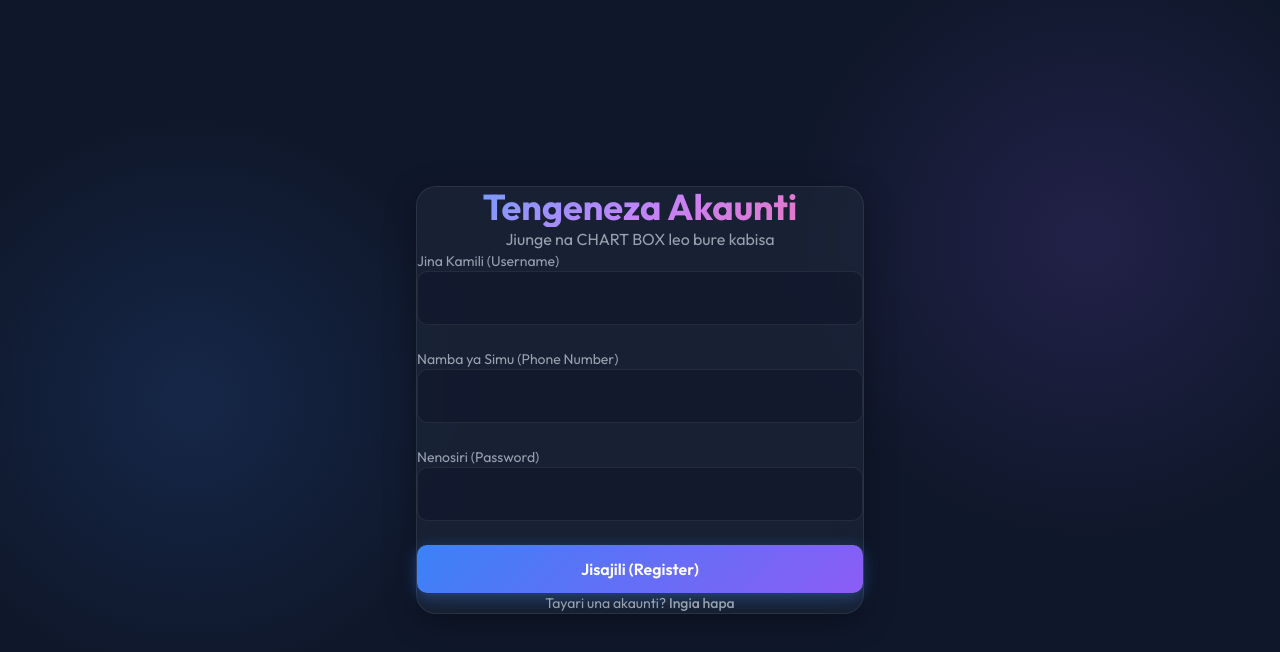
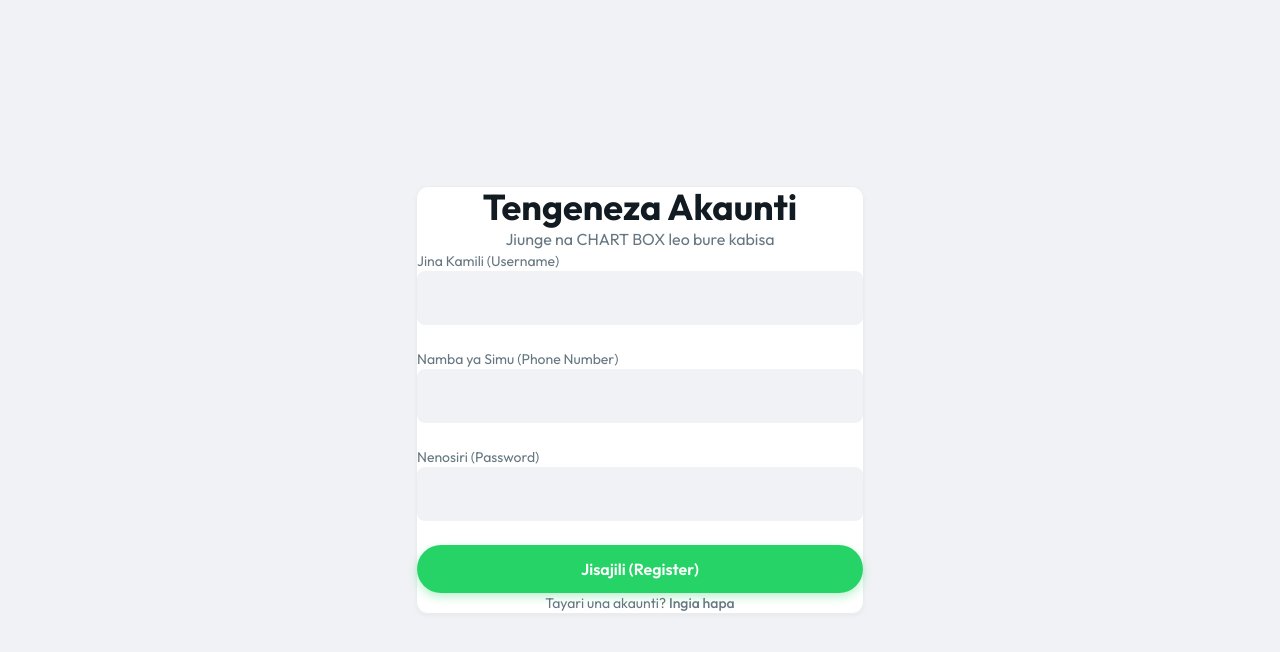
Before and after one commit to mindenlabs24-cpu/chartbox, a Next.js app: page /register in a window 1280 px wide. Shown: the top 652 px of the page. Built offline with nearby package versions, Linux system fonts and the light colour scheme.

Commit message:
Implement WhatsApp White/Green Theme

```diff
--- a/src/app/(auth)/login/page.tsx
+++ b/src/app/(auth)/login/page.tsx
@@ -41,7 +41,7 @@
         <h2 className="title-gradient text-3xl md:text-4xl mb-2 text-center font-bold">
           Karibu Tena
         </h2>
-        <p className="text-gray-400 text-center mb-8 text-sm md:text-base">
+        <p className="text-[#667781] text-center mb-8 text-sm md:text-base">
           Ingia kwenye akaunti yako ya CHART BOX
         </p>
 
@@ -53,7 +53,7 @@
 
         <form onSubmit={handleSubmit} className="flex flex-col gap-6">
           <div>
-            <label className="block mb-2 text-sm text-gray-400">
+            <label className="block mb-2 text-sm text-[#667781]">
               Jina la Mtumiaji (Username)
             </label>
             <input
@@ -66,7 +66,7 @@
           </div>
 
           <div>
-            <label className="block mb-2 text-sm text-gray-400">
+            <label className="block mb-2 text-sm text-[#667781]">
               Nenosiri (Password)
             </label>
             <input
@@ -83,8 +83,8 @@
           </button>
         </form>
 
-        <div className="mt-8 text-center text-sm text-gray-400">
-          Huna akaunti? <Link href="/register" className="text-blue-500 font-medium hover:underline">Jisajili hapa</Link>
+        <div className="mt-8 text-center text-sm text-[#667781]">
+          Huna akaunti? <Link href="/register" className="text-[#25d366] font-medium hover:underline">Jisajili hapa</Link>
         </div>
       </div>
     </main>
--- a/src/app/(auth)/register/page.tsx
+++ b/src/app/(auth)/register/page.tsx
@@ -42,7 +42,7 @@
         <h2 className="title-gradient text-3xl md:text-4xl mb-2 text-center font-bold">
           Tengeneza Akaunti
         </h2>
-        <p className="text-gray-400 text-center mb-8 text-sm md:text-base">
+        <p className="text-[#667781] text-center mb-8 text-sm md:text-base">
           Jiunge na CHART BOX leo bure kabisa
         </p>
 
@@ -54,7 +54,7 @@
 
         <form onSubmit={handleSubmit} className="flex flex-col gap-6">
           <div>
-            <label className="block mb-2 text-sm text-gray-400">
+            <label className="block mb-2 text-sm text-[#667781]">
               Jina Kamili (Username)
             </label>
             <input
@@ -67,7 +67,7 @@
           </div>
 
           <div>
-            <label className="block mb-2 text-sm text-gray-400">
+            <label className="block mb-2 text-sm text-[#667781]">
               Namba ya Simu (Phone Number)
             </label>
             <input
@@ -80,7 +80,7 @@
           </div>
 
           <div>
-            <label className="block mb-2 text-sm text-gray-400">
+            <label className="block mb-2 text-sm text-[#667781]">
               Nenosiri (Password)
             </label>
             <input
@@ -97,8 +97,8 @@
           </button>
         </form>
 
-        <div className="mt-8 text-center text-sm text-gray-400">
-          Tayari una akaunti? <Link href="/login" className="text-blue-500 font-medium hover:underline">Ingia hapa</Link>
+        <div className="mt-8 text-center text-sm text-[#667781]">
+          Tayari una akaunti? <Link href="/login" className="text-[#25d366] font-medium hover:underline">Ingia hapa</Link>
         </div>
       </div>
     </main>
--- a/src/app/dashboard/page.tsx
+++ b/src/app/dashboard/page.tsx
@@ -42,7 +42,7 @@
   };
 
   if (status === "loading") {
-    return <div className="flex justify-center items-center min-h-screen text-gray-400">Inapakia...</div>;
+    return <div className="flex justify-center items-center min-h-screen text-[#667781]">Inapakia...</div>;
   }
 
   return (
@@ -66,7 +66,7 @@
               }}
             />
             <h2 className="text-2xl font-semibold">{session?.user?.name}</h2>
-            <p className="text-gray-400 mt-1">Online</p>
+            <p className="text-[#667781] mt-1">Online</p>
           </div>
 
           <div className="flex flex-col gap-4">
@@ -93,7 +93,7 @@
 
           <div className="flex flex-col gap-6">
             <div>
-              <label className="block mb-2 text-sm text-gray-400">
+              <label className="block mb-2 text-sm text-[#667781]">
                 Badilisha Jina (Username)
               </label>
               <input
@@ -105,7 +105,7 @@
             </div>
 
             <div>
-              <label className="block mb-2 text-sm text-gray-400">
+              <label className="block mb-2 text-sm text-[#667781]">
                 Picha ya Wasifu (Profile Picture URL)
               </label>
               <input
@@ -118,7 +118,7 @@
             </div>
 
             <div>
-              <label className="block mb-2 text-sm text-gray-400">
+              <label className="block mb-2 text-sm text-[#667781]">
                 Picha ya Nyuma (Background Wallpaper URL)
               </label>
               <input
--- a/src/app/globals.css
+++ b/src/app/globals.css
@@ -1,19 +1,19 @@
 @import url('https://fonts.googleapis.com/css2?family=Outfit:wght@300;400;500;600;700&display=swap');
 @import "tailwindcss";
 
+:root {
+  --bg-color: #f0f2f5;
+  --text-primary: #111b21;
+  --text-secondary: #667781;
+  --primary-color: #25d366;
+  --primary-dark: #128c7e;
+  --primary-glow: rgba(37, 211, 102, 0.4);
+  --secondary-color: #f8f9fa;
+  --accent-color: #25d366;
 
-:root {
-  --bg-color: #0f172a;
-  --text-primary: #f8fafc;
-  --text-secondary: #94a3b8;
-  --primary-color: #3b82f6;
-  --primary-glow: rgba(59, 130, 246, 0.4);
-  --secondary-color: #8b5cf6;
-  --accent-color: #ec4899;
-
-  --glass-bg: rgba(30, 41, 59, 0.6);
-  --glass-border: rgba(255, 255, 255, 0.08);
-  --glass-shadow: 0 8px 32px 0 rgba(0, 0, 0, 0.3);
+  --glass-bg: #ffffff;
+  --glass-border: #e9edef;
+  --glass-shadow: 0 17px 50px 0 rgba(11,20,26,.19), 0 12px 15px 0 rgba(11,20,26,.24);
 
   --font-family: 'Outfit', sans-serif;
 }
@@ -29,10 +29,6 @@
   color: var(--text-primary);
   font-family: var(--font-family);
   min-height: 100vh;
-  background-image:
-    radial-gradient(circle at 15% 50%, rgba(59, 130, 246, 0.15), transparent 25%),
-    radial-gradient(circle at 85% 30%, rgba(139, 92, 246, 0.15), transparent 25%);
-  background-attachment: fixed;
   overflow-x: hidden;
 }
 
@@ -43,40 +39,39 @@
 
 .glass-panel {
   background: var(--glass-bg);
-  backdrop-filter: blur(16px);
-  -webkit-backdrop-filter: blur(16px);
   border: 1px solid var(--glass-border);
-  box-shadow: var(--glass-shadow);
-  border-radius: 20px;
+  box-shadow: 0 2px 5px 0 rgba(11,20,26,.04);
+  border-radius: 12px;
 }
 
 .btn-primary {
-  background: linear-gradient(135deg, var(--primary-color), var(--secondary-color));
+  background: var(--primary-color);
   color: white;
   border: none;
   padding: 12px 24px;
-  border-radius: 10px;
+  border-radius: 24px;
   font-weight: 600;
   font-family: var(--font-family);
   cursor: pointer;
   transition: all 0.3s ease;
-  box-shadow: 0 4px 15px var(--primary-glow);
+  box-shadow: 0 4px 10px rgba(37, 211, 102, 0.3);
   display: inline-flex;
   align-items: center;
   justify-content: center;
 }
 
 .btn-primary:hover {
-  transform: translateY(-2px);
-  box-shadow: 0 6px 20px var(--primary-glow);
+  background: var(--primary-dark);
+  transform: translateY(-1px);
+  box-shadow: 0 6px 15px rgba(37, 211, 102, 0.4);
 }
 
 .btn-secondary {
-  background: transparent;
-  color: var(--text-primary);
-  border: 1px solid var(--glass-border);
+  background: white;
+  color: var(--primary-dark);
+  border: 1px solid #d1d7db;
   padding: 12px 24px;
-  border-radius: 10px;
+  border-radius: 24px;
   font-weight: 600;
   font-family: var(--font-family);
   cursor: pointer;
@@ -84,25 +79,21 @@
 }
 
 .btn-secondary:hover {
-  background: rgba(255, 255, 255, 0.05);
-  transform: translateY(-2px);
+  background: #f5f6f6;
+  border-color: #8696a0;
 }
 
 .title-gradient {
-  background: linear-gradient(135deg, #60a5fa, #c084fc, #f472b6);
-  -webkit-background-clip: text;
-  -webkit-text-fill-color: transparent;
-  background-clip: text;
-  color: transparent;
+  color: var(--text-primary);
 }
 
 .input-field {
   width: 100%;
-  background: rgba(15, 23, 42, 0.6);
-  border: 1px solid var(--glass-border);
+  background: #f0f2f5;
+  border: 1px solid transparent;
   color: var(--text-primary);
   padding: 14px 16px;
-  border-radius: 10px;
+  border-radius: 8px;
   font-family: var(--font-family);
   font-size: 1rem;
   transition: all 0.3s ease;
@@ -110,8 +101,8 @@
 }
 
 .input-field:focus {
+  background: #ffffff;
   border-color: var(--primary-color);
-  box-shadow: 0 0 0 2px var(--primary-glow);
 }
 
 /* Animations */
--- a/src/app/page.tsx
+++ b/src/app/page.tsx
@@ -5,7 +5,7 @@
     <main className="min-h-screen flex flex-col items-center justify-center p-4 md:p-8">
       <div className="glass-panel animate-fade-in px-6 py-12 md:px-12 md:py-20 text-center max-w-3xl w-full flex flex-col items-center">
 
-        <div className="animate-fade-in delay-100 w-16 h-16 md:w-20 md:h-20 bg-gradient-to-br from-blue-500 to-pink-500 rounded-2xl mb-6 md:mb-8 flex items-center justify-center shadow-[0_8px_32px_rgba(59,130,246,0.4)]">
+        <div className="animate-fade-in delay-100 w-16 h-16 md:w-20 md:h-20 bg-[#25d366] rounded-2xl mb-6 md:mb-8 flex items-center justify-center shadow-[0_8px_32px_rgba(37,211,102,0.4)]">
           <svg className="w-8 h-8 md:w-10 md:h-10" viewBox="0 0 24 24" fill="none" stroke="white" strokeWidth="2" strokeLinecap="round" strokeLinejoin="round">
             <path d="M21 15a2 2 0 0 1-2 2H7l-4 4V5a2 2 0 0 1 2-2h14a2 2 0 0 1 2 2z"></path>
           </svg>
@@ -15,7 +15,7 @@
           CHART BOX
         </h1>
 
-        <p className="animate-fade-in delay-300 text-gray-400 text-lg md:text-xl mb-10 md:mb-12 leading-relaxed max-w-2xl">
+        <p className="animate-fade-in delay-300 text-[#667781] text-lg md:text-xl mb-10 md:mb-12 leading-relaxed max-w-2xl">
           Mfumo wa kitaalamu wa mawasiliano wa kizazi kipya.
           Ungana na marafiki na wafanyakazi wenzako kupitia ujumbe wa maandishi, sauti na video kwa ubora wa hali ya juu.
         </p>
```
